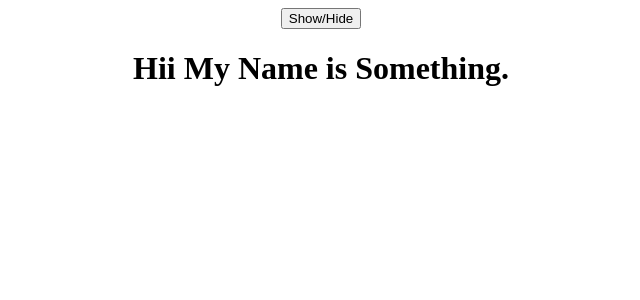
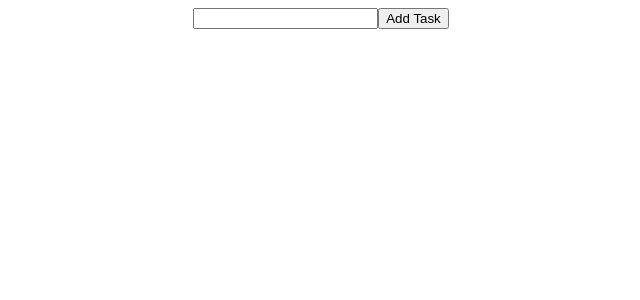
Before and after one commit to ekantchandrakar/React-Crashcourse, a React (Create React App) app: page / in a window 1280 px wide. Shown: the top 300 px of the page, without its empty margins (319-959 px from the left). Built offline with nearby package versions, Linux system fonts and the light colour scheme.

Commit message:
React TODO List

```diff
--- a/src/App.js
+++ b/src/App.js
@@ -1,17 +1,63 @@
 import { useState } from "react";
 import "./App.css";
+import Task from "./Task";
 
 function App() {
-	const [textColor, setTextColor] = useState("black");
+	const [todoList, setTodoList] = useState([]);
+	const [newTask, setNewTask] = useState("");
 
-	const clickHandler = () => {
-		setTextColor(textColor === "black" ? "red" : "black");
+	const handleInputChange = (event) => {
+		setNewTask(event.target.value);
+	};
+
+	const handleADDTask = () => {
+		const task = {
+			id: todoList.length === 0 ? 1 : todoList[todoList.length - 1].id + 1,
+			taskName: newTask,
+			completed: false,
+		};
+
+		setTodoList((prevState) => {
+			return [...prevState, task];
+		});
+	};
+
+	const handleTaskDelete = (id) => {
+		setTodoList(todoList.filter((task) => task.id !== id));
+	};
+
+	const handleCompletedTask = (id) => {
+		setTodoList(
+			todoList.map((task) => {
+				if (task.id === id) {
+					return { ...task, completed: true };
+				} else {
+					return task;
+				}
+			})
+		);
 	};
 
 	return (
 		<div className="App">
-			<button onClick={clickHandler}>Show/Hide</button>
-			<h1 style={{ color: textColor }}>Hii My Name is Something.</h1>
+			<div className="addTask">
+				<input type="text" onChange={handleInputChange} />
+				<button onClick={handleADDTask}>Add Task</button>
+			</div>
+			<div className="list">
+				{todoList.map((task) => {
+					return (
+						<Task
+							key={task.id}
+							taskName={task.taskName}
+							id={task.id}
+							completed={task.completed}
+							handleTaskDelete={handleTaskDelete}
+							handleCompletedTask={handleCompletedTask}
+						/>
+					);
+				})}
+			</div>
 		</div>
 	);
 }
--- /dev/null
+++ b/src/Task.js
@@ -0,0 +1,17 @@
+import React from "react";
+
+const Task = (props) => {
+	return (
+		<div>
+			<h1 style={{ color: props.completed ? "red" : "black" }}>
+				{props.taskName}
+			</h1>
+			<button onClick={() => props.handleCompletedTask(props.id)}>
+				Completed
+			</button>
+			<button onClick={() => props.handleTaskDelete(props.id)}>X</button>
+		</div>
+	);
+};
+
+export default Task;
```
